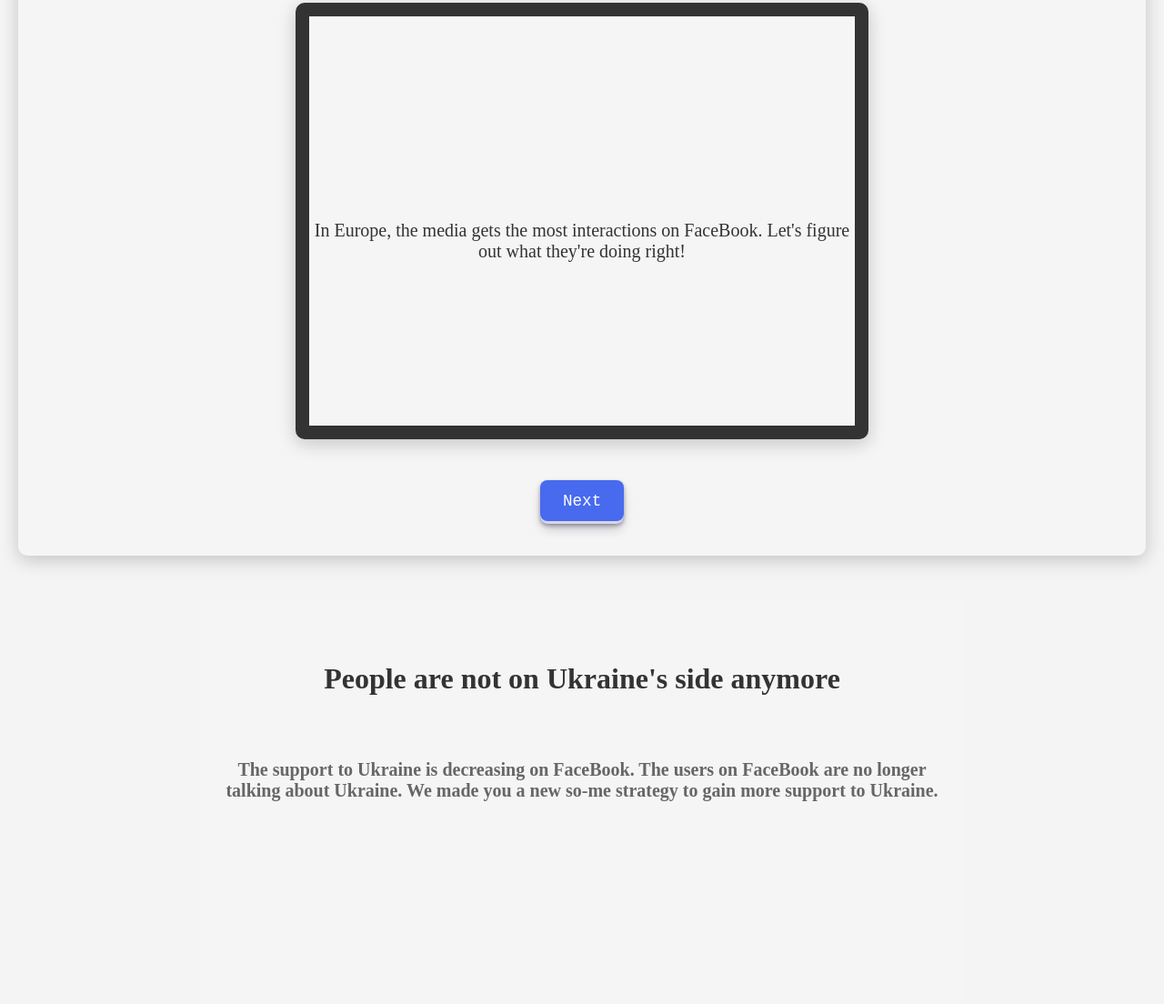
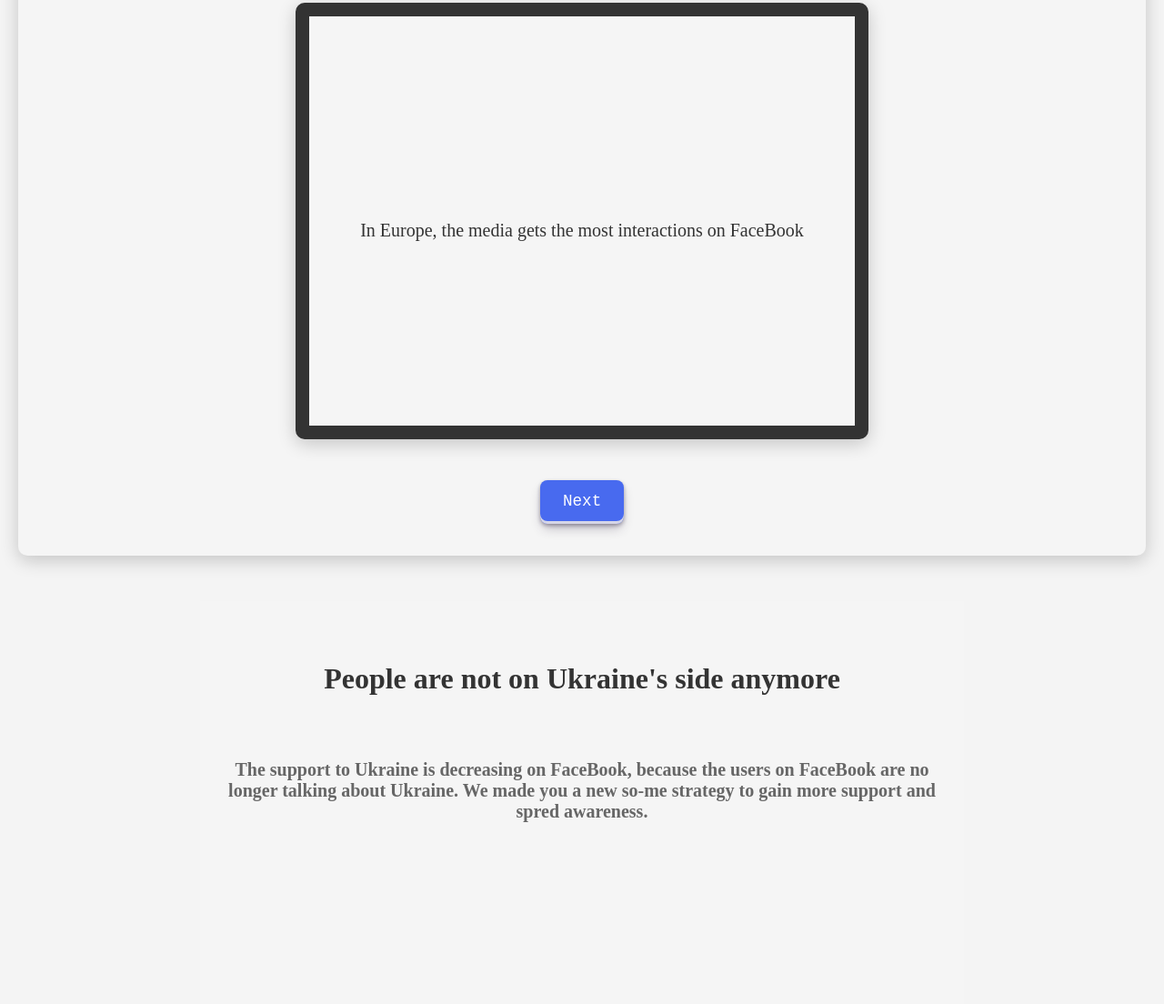
Before and after one commit to nikosafa/DecemberProject2024, a website: page index.html in a window 1280 px wide. Shown: the part 2202-3306 px from the top of the page at 91% size. Drawn offline with nearby package versions, Linux system fonts and the light colour scheme; no server answers.

Commit message:
simpler design graph

```diff
--- a/index.html
+++ b/index.html
@@ -75,8 +75,7 @@
             <h2>Learn from charts</h2>
             <div id="chart1-container" class="computer-frame" style="display: none">
                 <canvas id="chart1"></canvas>
-                <p> In Europe, the media gets the most interactions on FaceBook.
-                    Let's figure out what they're doing right!</p>
+                <p> In Europe, the media gets the most interactions on FaceBook</p>
             </div>
             <div id="chart2-container" class="computer-frame" style="display: none">
                 <canvas id="chart2"></canvas>
@@ -94,7 +93,7 @@
 
 <section id="opinion-on-ukraine">
     <h2>People are not on Ukraine's side anymore</h2>
-    <p>The support to Ukraine is decreasing on FaceBook. The users on FaceBook are no longer talking about Ukraine. We made you a new so-me strategy to gain more support to Ukraine.</p>
+    <p>The support to Ukraine is decreasing on FaceBook, because the users on FaceBook are no longer talking about Ukraine. We made you a new so-me strategy to gain more support and spred awareness.</p>
     <div id="chart5-container">
         <canvas id="chart5"></canvas>
 
```
